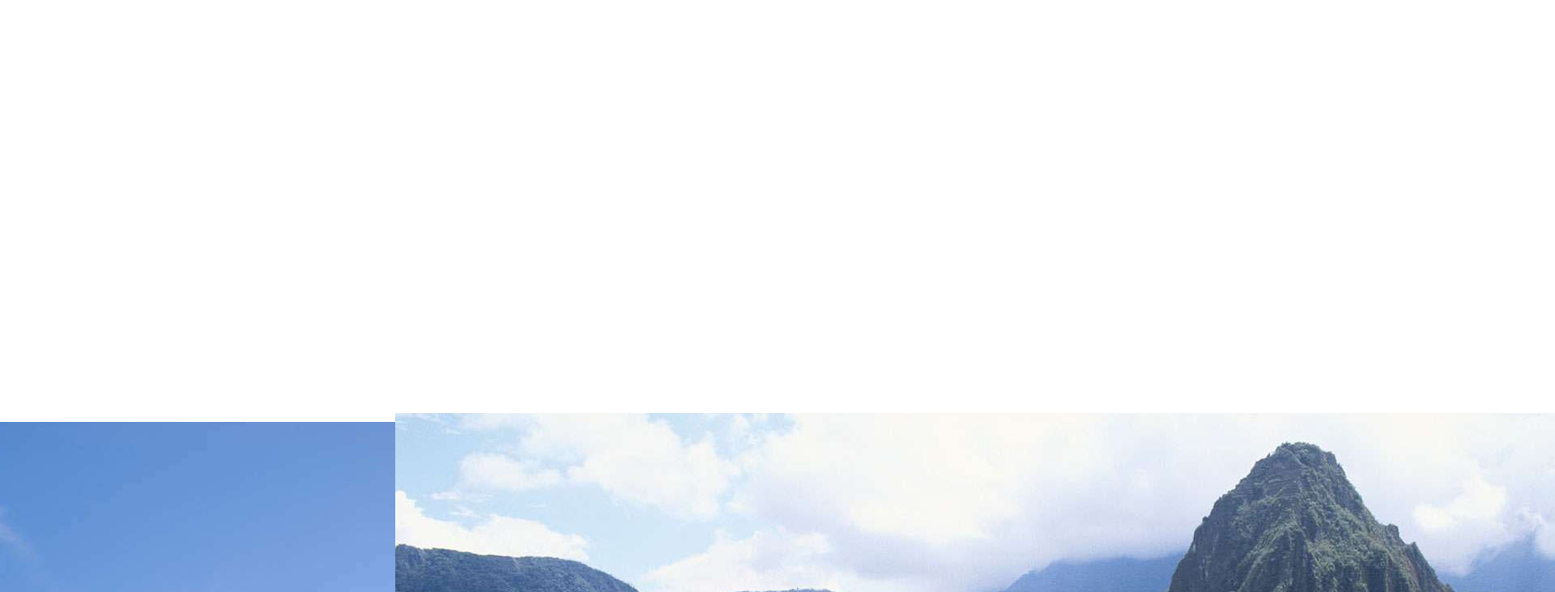
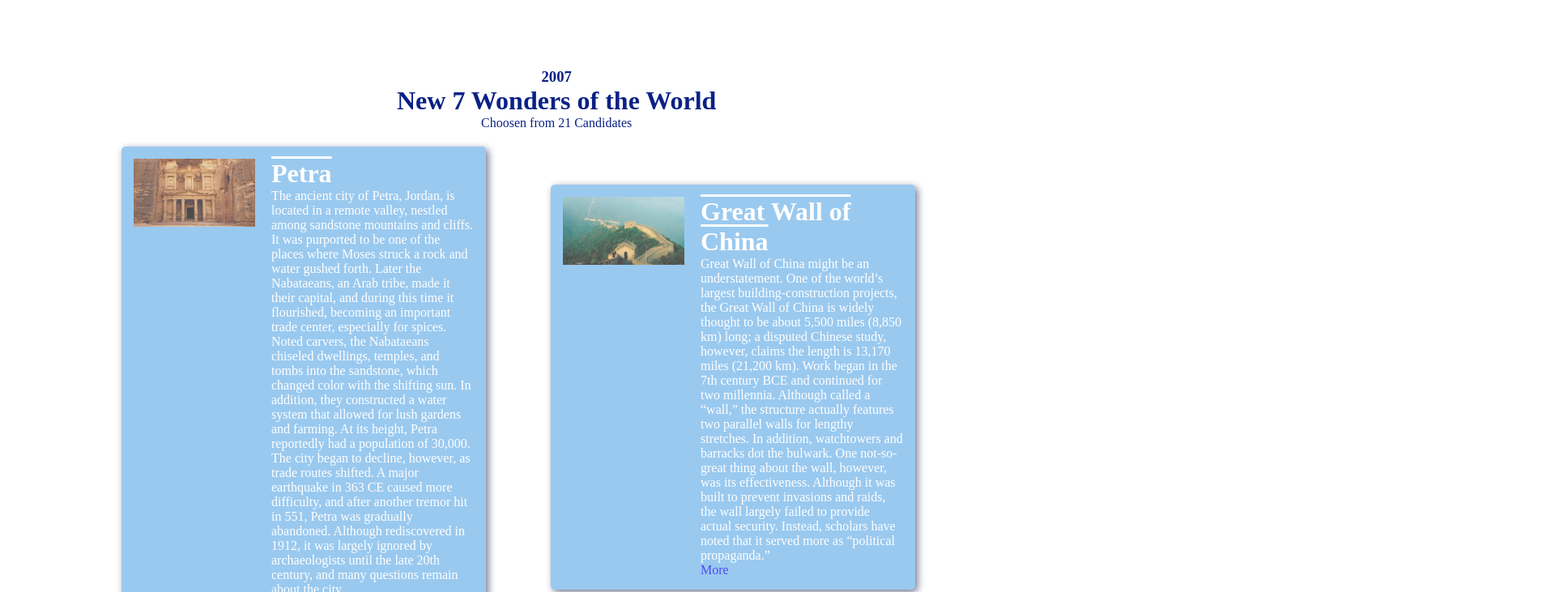
Before and after one commit to subhendu525/travel, a plain HTML site: page index.html in a window 1280 px wide. Shown: the part 720-1451 px from the top of the page at 81% size, 1920 px wide, since content can reach past the window. Drawn offline with nearby package versions, Linux system fonts and the light colour scheme.

Commit message:
Update index.html

```diff
--- a/index.html
+++ b/index.html
@@ -4,8 +4,7 @@
     <meta name="viewport" content="width=device-width, initial-scale=1.0">
     <title>Travel</title>
     <link rel="stylesheet" href="style.css">
-    <link rel="shortcut icon" href="icons/trvLogo.png">
-    <link rel="stylesheet" href="https://www.w3schools.com/lib/w3.css"/>
+	<link rel="shortcut icon" href="icons/trvLogo.png">
 </head>
 <body>
 <div class="logo">
@@ -53,7 +52,7 @@
             <div class="heading">
                 <center>
                 <h3>2007</h4>
-                <h1>New 7 wonders of the World</h1>
+                <h1>New 7 Wonders of the World</h1>
                 <p>Choosen from 21 Candidates</p></center>
             </div>
             <div class="box">
@@ -74,10 +73,11 @@
                     </div>
                 </div>
             </div>
+
             <div class="box">
-		     <div class="imgbx">
+                <div class="imgbx">
                     <img src="images/2.jpg">
-                </div
+                </div>
                 <div class="content">
                     <h1>Great Wall of China</h1></li>
                     <p>Great Wall of China might be an understatement. One of the world’s largest building-construction projects, the Great Wall of China is
@@ -90,7 +90,6 @@
                          <p><a href="https://en.wikipedia.org/wiki/Great_Wall_of_China">More</a></p>
                     </div>
                 </div>
-               >
             </div>
             <div class="box">
                 <div class="imgbx">
@@ -110,7 +109,7 @@
                 </div>
             </div>
             <div class="box">
-		    <div class="imgbx">
+                <div class="imgbx">
                     <img src="images/4.jpg">
                 </div>
                 <div class="content">
@@ -125,7 +124,6 @@
                         <p><a href="https://en.wikipedia.org/wiki/The_Colosseum">More</a></p>
                      </div>
                 </div>
-
             </div>
             <div class="box">
                 <div class="imgbx">
@@ -146,7 +144,7 @@
                 </div>
             </div>
             <div class="box">
-		    <div class="imgbx">
+                <div class="imgbx">
                     <img src="images/6.jpg" >
                 </div>
                 <div class="content">
@@ -162,7 +160,6 @@
                         <p><a href="https://en.wikipedia.org/wiki/Chichen_Itza">More</a></p>
                     </div>
                 </div>
-
             </div>
             <div class="box">
                 <div class="imgbx">
```
